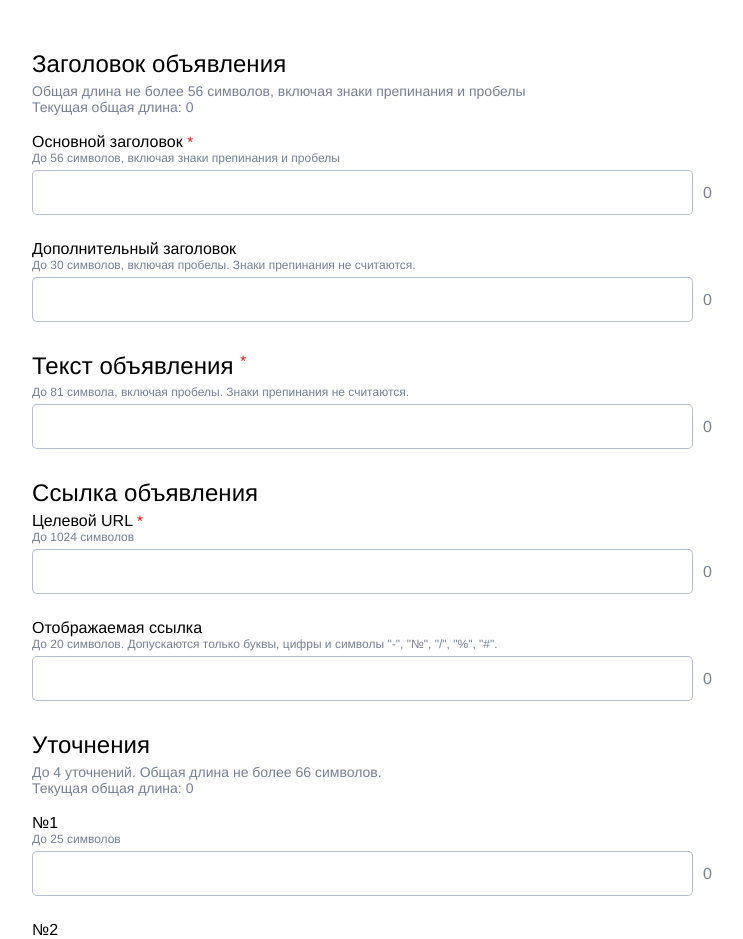
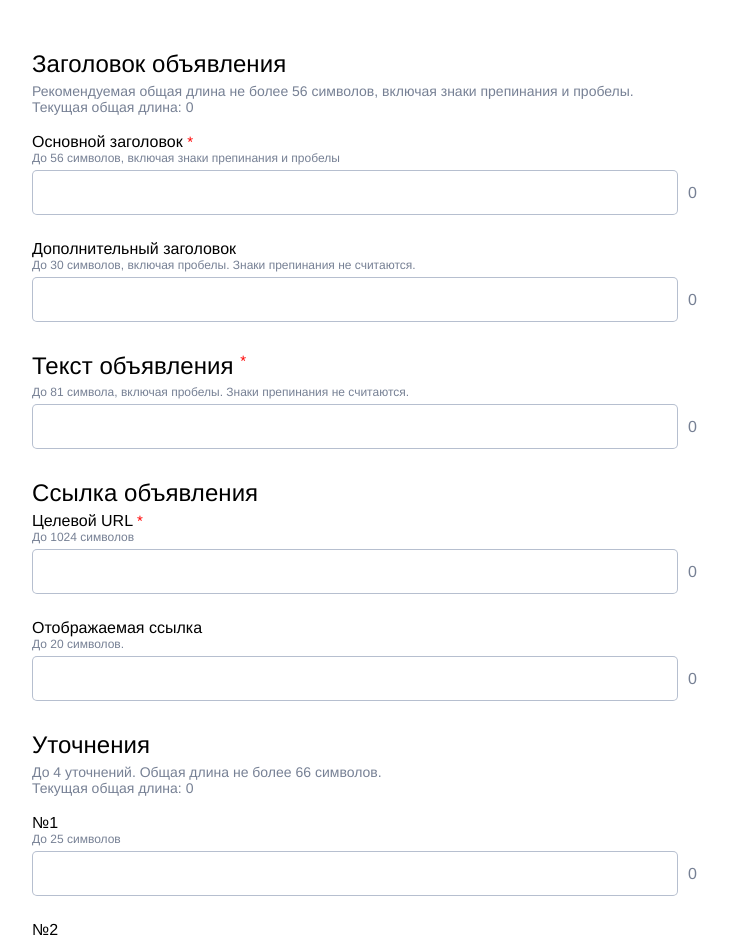
Before and after one commit to ADeoZ/YDirectTextConstructor, a React (Create React App) app: page / in a window 1280 px wide. Shown: the top 939 px of the page, without its empty margins (268-1011 px from the left). Built offline with nearby package versions, Linux system fonts and the light colour scheme.

Commit message:
Add checking on forbidden symbols

```diff
--- a/src/App.css
+++ b/src/App.css
@@ -29,6 +29,7 @@ body {
   from, to, 50% {
     opacity: 1;
   }
+
   25%, 75% {
     opacity: 0;
   }
@@ -51,6 +52,7 @@ body {
 
 .AdsForm__line {
   display: flex;
+  position: relative;
   align-items: baseline;
   margin-bottom: 25px;
 }
@@ -75,9 +77,9 @@ body {
 }
 
 .AdsForm__input {
-  flex: 0 1 auto;
+  flex-shrink: 0;
   box-sizing: border-box;
-  width: 100%;
+  width: 95%;
   height: 45px;
   border: 1px solid rgba(134, 148, 176, 0.6);
   border-radius: 5px;
@@ -97,6 +99,7 @@ body {
 }
 
 .AdsForm__input-sitelinks {
+  width: 100%;
   padding-right: 32px;
 }
 
@@ -115,6 +118,40 @@ body {
 .AdsForm__info-warn {
   color: red;
 }
+
+.AdsForm__input-error {
+  position: absolute;
+  box-sizing: border-box;
+  width: 95%;
+  height: 25px;
+  bottom: -21px;
+  border: 1px solid red;
+  border-top: 0;
+  padding: 6px 10px;
+  color: red;
+  font-size: 12px;
+  animation: error 0.1s ease-in-out;
+  transform-origin: center top;
+}
+
+.AdsForm__sitelinks__input-error {
+  width: 100%;
+  height: 23px;
+  bottom: -19px;
+}
+
+@keyframes error {
+  from {
+    opacity: 0;
+    transform: scaleY(10%);
+  }
+
+  to {
+    opacity: 1;
+    transform: scaleY(100%);
+  }
+}
+
 
 .AdsForm__info-sitelinks {
   position: absolute;
--- a/src/components/AdsForm/AdsFormCallout/index.js
+++ b/src/components/AdsForm/AdsFormCallout/index.js
@@ -3,7 +3,7 @@ import classNames from "classnames/bind";
 import { changeField } from "../../../reducers/adFormSlice";
 
 export default function AdsFormCallout(props) {
-  const { id, check } = props;
+  const { id, check, checkSum } = props;
   const form = useSelector((state) => state.adForm);
   const dispatch = useDispatch();
 
@@ -13,14 +13,14 @@ export default function AdsFormCallout(props) {
   };
 
   return (
-    <div>
+    <>
       <label className="AdsForm__label" htmlFor={`callout_${id}`}>
         №{id + 1}
       </label>
       <div className="AdsForm__subdescription">До 25 символов</div>
       <div className="AdsForm__line">
         <input
-          className={classNames("AdsForm__input", { "AdsForm__input-warn": !check })}
+          className={classNames("AdsForm__input", { "AdsForm__input-warn": !check || !checkSum })}
           name={`callout_${id}`}
           id={`callout_${id}`}
           value={form.callout[id]}
@@ -30,6 +30,6 @@ export default function AdsFormCallout(props) {
           {form.callout[id].length}
         </div>
       </div>
-    </div>
+    </>
   );
 }
--- a/src/components/AdsForm/AdsFormLine/index.js
+++ b/src/components/AdsForm/AdsFormLine/index.js
@@ -3,12 +3,13 @@ import classNames from "classnames/bind";
 import { changeField } from "../../../reducers/adFormSlice";
 
 export default function AdsFormLine(props) {
-  const { field, check, reg } = props;
+  const { field, check, reg, forbidden } = props;
   const form = useSelector((state) => state.adForm);
   const dispatch = useDispatch();
 
   const handleChange = (event) => {
-    const { name, value } = event.target;
+    const { name } = event.target;
+    const value = name === "showurl" ? event.target.value.replace(" ", "-") : event.target.value;
     dispatch(changeField({ name, value }));
   };
 
@@ -24,6 +25,9 @@ export default function AdsFormLine(props) {
       <div className={classNames("AdsForm__info", { "AdsForm__info-warn": !check })}>
         {reg ? form[field].replace(reg, "").length : form[field].length}
       </div>
+      {forbidden && form[field].match(forbidden.reg) ? (
+        <div className="AdsForm__input-error">{forbidden.error}</div>
+      ) : null}
     </div>
   );
 }
--- a/src/components/AdsForm/AdsFormSitelink/AdsFormSitelinkInput/index.js
+++ b/src/components/AdsForm/AdsFormSitelink/AdsFormSitelinkInput/index.js
@@ -2,9 +2,8 @@ import classNames from "classnames";
 import { useSelector, useDispatch } from "react-redux";
 import { changeField } from "../../../../reducers/adFormSlice";
 
-
 export default function AdsFormSitelinkInput(props) {
-  const { id, checkCallback, field } = props;
+  const { id, checkCallback, checkSum, forbidden, field } = props;
   const form = useSelector((state) => state.adForm);
   const dispatch = useDispatch();
 
@@ -17,7 +16,7 @@ export default function AdsFormSitelinkInput(props) {
     <div className="AdsForm__sitelinks-wrap">
       <input
         className={classNames("AdsForm__input", "AdsForm__input-sitelinks", {
-          "AdsForm__input-warn": !checkCallback("sitelink", id, field),
+          "AdsForm__input-warn": !checkCallback("sitelink", id, field) || !checkSum,
         })}
         name={`sitelink_${id}_${field}`}
         id={`sitelink_${id}_${field}`}
@@ -31,6 +30,9 @@ export default function AdsFormSitelinkInput(props) {
       >
         {form.sitelink[id][field].length}
       </div>
+      {forbidden[field] && form.sitelink[id][field].match(forbidden[field].reg) ? (
+        <div className="AdsForm__input-error AdsForm__sitelinks__input-error">{forbidden[field].error}</div>
+      ) : null}
     </div>
   );
 }
--- a/src/components/AdsForm/AdsFormSitelink/index.js
+++ b/src/components/AdsForm/AdsFormSitelink/index.js
@@ -1,10 +1,10 @@
 import AdsFormSitelinkInput from "./AdsFormSitelinkInput";
 
 export default function AdsFormSitelink(props) {
-  const { id, checkCallback } = props;
+  const { id, checkCallback, checkSum, forbidden } = props;
 
   return (
-    <div key={id}>
+    <>
       №{id + 1}
       <div className="AdsForm__line AdsForm__sitelinks-headers">
         <div className="AdsForm__sitelinks-header">
@@ -28,9 +28,16 @@ export default function AdsFormSitelink(props) {
       </div>
       <div className="AdsForm__line">
         {["name", "descr", "link"].map((item) => (
-          <AdsFormSitelinkInput id={id} checkCallback={checkCallback} field={item} key={item} />
+          <AdsFormSitelinkInput
+            id={id}
+            checkCallback={checkCallback}
+            checkSum={item === "name" ? checkSum : true}
+            forbidden={forbidden}
+            field={item}
+            key={item}
+          />
         ))}
       </div>
-    </div>
+    </>
   );
 }
--- a/src/components/AdsForm/index.js
+++ b/src/components/AdsForm/index.js
@@ -9,19 +9,37 @@ export default function AdsForm() {
   const FIELDS_PARAMS = {
     header: { length: 56 },
     extraheader: { length: 30, reg: /[.,"!;:]/g },
-    headers: { sum: { length: 56, fields: ["header", "extraheader"] } },
+    headers: { fields: { sum: 56, name: ["header", "extraheader"] } },
     text: { length: 81, reg: /[.,"!;:]/g },
     url: { length: 1024 },
-    showurl: { length: 20, forbidden: /[^a-zа-я0-9-№#/%]/i },
+    showurl: {
+      length: 20,
+      forbidden: {
+        reg: /[^a-zа-я0-9-№#/%]/i,
+        error: 'Допускаются только буквы, цифры и символы "-", "№", "/", "%", "#".',
+      },
+    },
     callout: { length: 25 },
-    callouts: { sum: { length: 66, fields: ["callout"], index: [0, 1, 2, 3] } },
+    callouts: { fields: { sum: 66, name: ["callout"], index: [0, 1, 2, 3] } },
     sitelink: {
-      name: { length: 30, forbidden: /[!?[\]]/g },
-      descr: { length: 60, forbidden: /[!?[\]]/g },
+      name: {
+        length: 30,
+        forbidden: {
+          reg: /[!?[\]]/g,
+          error: 'Нельзя использовать "!", "?", "[", "]".',
+        },
+      },
+      descr: {
+        length: 60,
+        forbidden: {
+          reg: /[!?[\]]/g,
+          error: 'Нельзя использовать "!", "?", "[", "]".',
+        },
+      },
       link: { length: 1016 },
     },
-    sitelinks1: { sum: { length: 66, fields: ["sitelink"], index: [0, 1, 2, 3] } },
-    sitelinks2: { sum: { length: 66, fields: ["sitelink"], index: [4, 5, 6, 7] } },
+    sitelinks1: { fields: { sum: 66, name: ["sitelink"], index: [0, 1, 2, 3] } },
+    sitelinks2: { fields: { sum: 66, name: ["sitelink"], index: [4, 5, 6, 7] } },
   };
 
   const form = useSelector((state) => state.adForm);
@@ -44,11 +62,11 @@ export default function AdsForm() {
     return fieldForm.length <= fieldConst.length;
   };
 
-  const checkSum = (field, sumReturn = false, subfield) => {
-    const sumName = FIELDS_PARAMS[field].sum;
-    const fieldsSum = sumName.fields.reduce((sum, item) => {
-      if (sumName.index) {
-        sumName.index.forEach((i) => {
+  const checkSum = (group, sumReturn = false, subfield) => {
+    const sumFields = FIELDS_PARAMS[group].fields;
+    const fieldsSum = sumFields.name.reduce((sum, item) => {
+      if (sumFields.index) {
+        sumFields.index.forEach((i) => {
           const formField = subfield ? form[item][i][subfield] : form[item][i];
           sum += formField.length;
         });
@@ -58,7 +76,7 @@ export default function AdsForm() {
       }
       return sum;
     }, 0);
-    return sumReturn ? fieldsSum : fieldsSum <= sumName.length;
+    return sumReturn ? fieldsSum : fieldsSum <= sumFields.sum;
   };
 
   const [extSitelinks, setExtSitelinks] = useState(false);
@@ -68,7 +86,7 @@ export default function AdsForm() {
     <form className="AdsForm">
       <div className="AdsForm__header">Заголовок объявления</div>
       <div className="AdsForm__description">
-        Общая длина не более 56 символов, включая знаки препинания и пробелы
+        Рекомендуемая общая длина не более 56 символов, включая знаки препинания и пробелы.
         <br />
         <span className={classNames({ "AdsForm__description-warn": !checkSum("headers") })}>
           Текущая общая длина: {checkSum("headers", true)}
@@ -104,17 +122,8 @@ export default function AdsForm() {
       <label className="AdsForm__label" htmlFor="showurl">
         Отображаемая ссылка
       </label>
-      <div className="AdsForm__subdescription">
-        До 20 символов.{" "}
-        <span
-          className={classNames({
-            "AdsForm__description-warn": form.showurl.match(FIELDS_PARAMS.showurl.forbidden),
-          })}
-        >
-          Допускаются только буквы, цифры и символы "-", "№", "/", "%", "#".
-        </span>
-      </div>
-      <AdsFormLine field="showurl" check={checkVal("showurl")} />
+      <div className="AdsForm__subdescription">До 20 символов.</div>
+      <AdsFormLine field="showurl" check={checkVal("showurl")} forbidden={FIELDS_PARAMS.showurl.forbidden} />
       <div className="AdsForm__header">Уточнения</div>
       <div className="AdsForm__description">
         До 4 уточнений. Общая длина не более 66 символов.
@@ -123,8 +132,13 @@ export default function AdsForm() {
           Текущая общая длина: {checkSum("callouts", true)}
         </span>
       </div>
-      {[0, 1, 2, 3].map((item) => (
-        <AdsFormCallout id={item} check={checkVal("callout", item)} key={item} />
+      {FIELDS_PARAMS.callouts.fields.index.map((item) => (
+        <AdsFormCallout
+          id={item}
+          check={checkVal("callout", item)}
+          checkSum={checkSum("callouts")}
+          key={item}
+        />
       ))}
       <div className="AdsForm__header">Быстрые ссылки</div>
       <div className="AdsForm__description">
@@ -136,8 +150,17 @@ export default function AdsForm() {
           Первая группа: текущая общая длина заголовков: {checkSum("sitelinks1", true, "name")}
         </span>
       </div>
-      {[0, 1, 2, 3].map((item) => (
-        <AdsFormSitelink id={item} checkCallback={checkVal} key={item} />
+      {FIELDS_PARAMS.sitelinks1.fields.index.map((item) => (
+        <AdsFormSitelink
+          id={item}
+          checkCallback={checkVal}
+          checkSum={checkSum("sitelinks1", false, "name")}
+          forbidden={{
+            name: FIELDS_PARAMS.sitelink.name.forbidden,
+            descr: FIELDS_PARAMS.sitelink.descr.forbidden,
+          }}
+          key={item}
+        />
       ))}
       <div className="AdsForm__extsitelinks-show" onClick={showExtSitelinks}>
         {extSitelinks ? "Скрыть" : "Показать"} вторую группу быстрых ссылок
@@ -151,8 +174,17 @@ export default function AdsForm() {
               Вторая группа: текущая общая длина заголовков: {checkSum("sitelinks2", true, "name")}
             </span>
           </div>
-          {[4, 5, 6, 7].map((item) => (
-            <AdsFormSitelink id={item} checkCallback={checkVal} key={item} />
+          {FIELDS_PARAMS.sitelinks2.fields.index.map((item) => (
+            <AdsFormSitelink
+              id={item}
+              checkCallback={checkVal}
+              checkSum={checkSum("sitelinks2", false, "name")}
+              forbidden={{
+                name: FIELDS_PARAMS.sitelink.name.forbidden,
+                descr: FIELDS_PARAMS.sitelink.descr.forbidden,
+              }}
+              key={item}
+            />
           ))}
         </div>
       ) : null}
```
Also changed, not shown: 1 other file (tests, documents, lock files or other folders).
